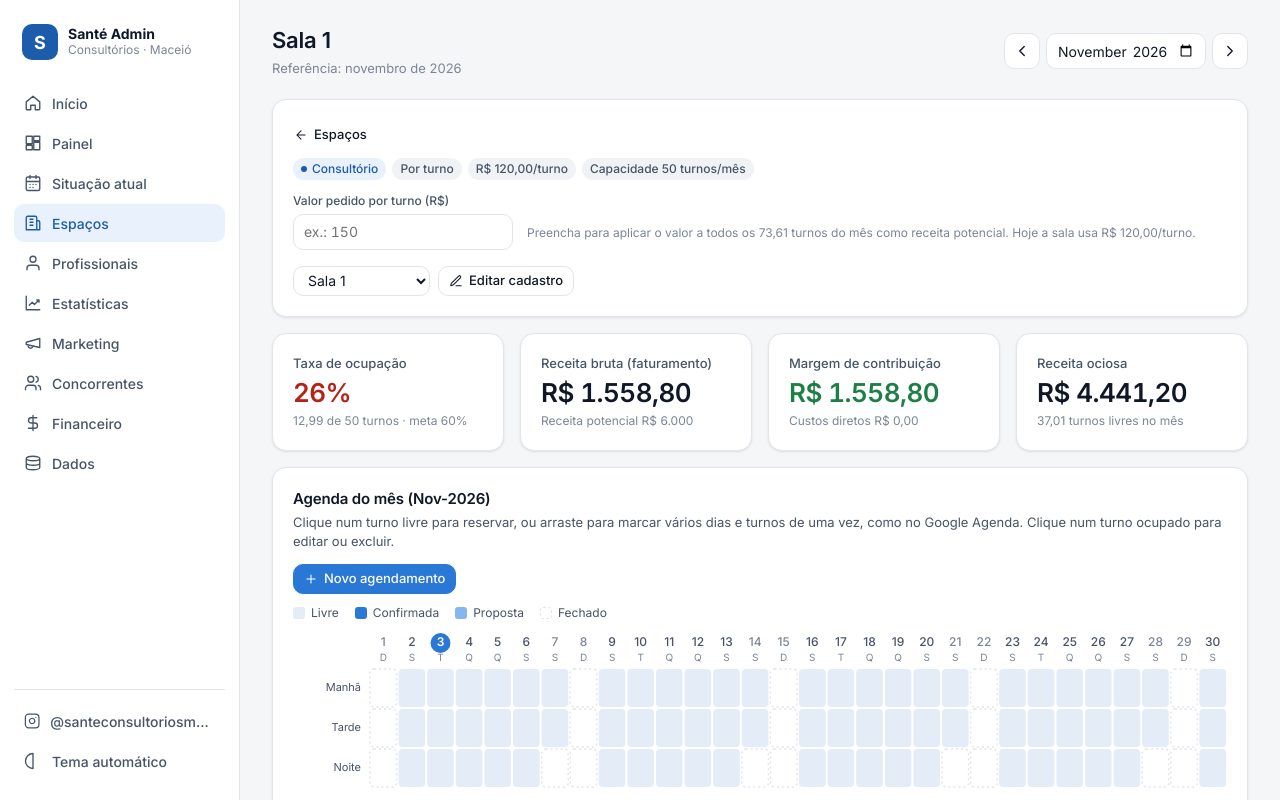
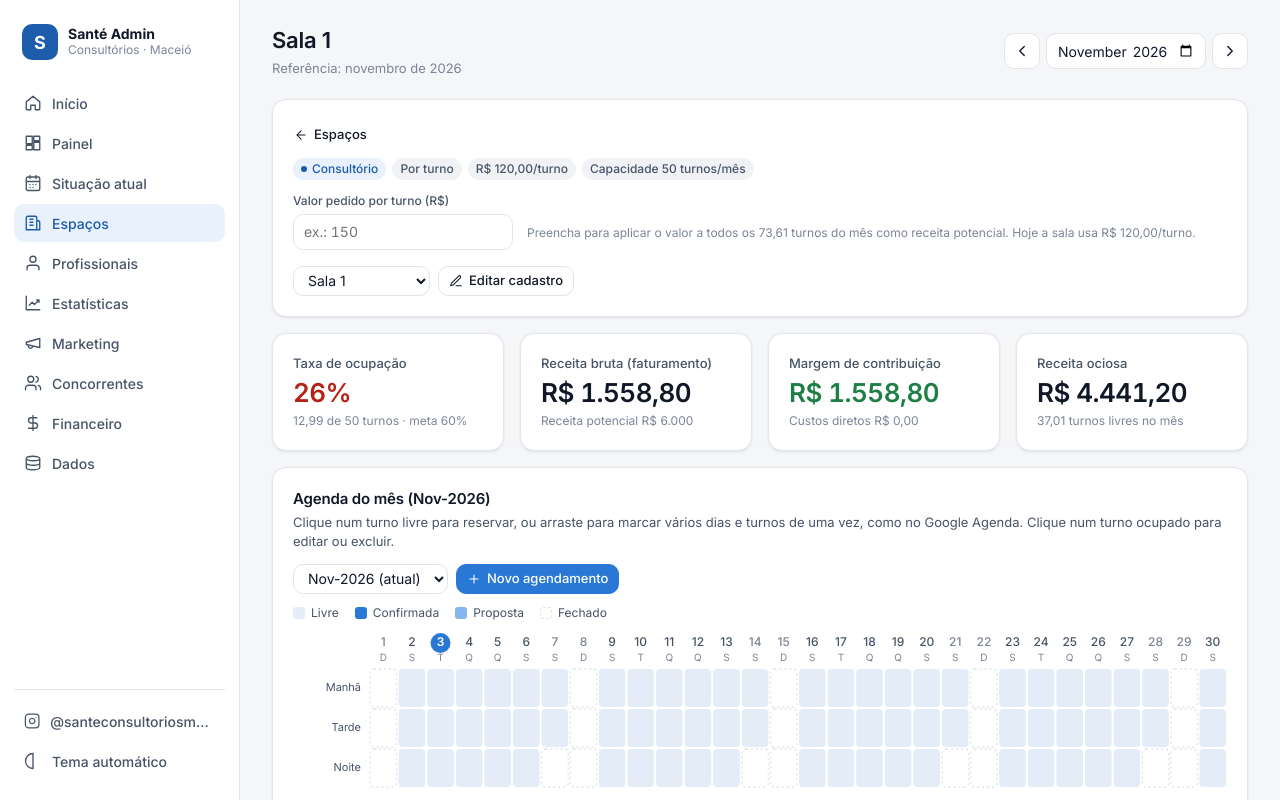
Before and after one commit to igoralves1/sante-admin, a Vue app: page /#/espacos/e1 in a window 1280 px wide. Shown: the top 800 px of the page. Built offline with nearby package versions, Linux system fonts and the light colour scheme.

Commit message:
Agenda: lista de meses para agendar em outros meses

```diff
--- a/src/views/EspacoDetalhe.vue
+++ b/src/views/EspacoDetalhe.vue
@@ -35,11 +35,19 @@ const hoje = (() => {
   return `${d.getFullYear()}-${pad(d.getMonth() + 1)}-${pad(d.getDate())}`
 })()
 const MES_ABREV = ['jan', 'fev', 'mar', 'abr', 'mai', 'jun', 'jul', 'ago', 'set', 'out', 'nov', 'dez']
-// mês de referência no título, ex.: "Nov-2026"
-const mesTitulo = computed(() => {
-  const [y, m] = state.mes.split('-').map(Number)
+// mês no formato do título, ex.: "Nov-2026"
+const rotuloMes = (mes) => {
+  const [y, m] = mes.split('-').map(Number)
   const t = MES_ABREV[m - 1]
   return `${t[0].toUpperCase()}${t.slice(1)}-${y}`
+}
+const mesTitulo = computed(() => rotuloMes(state.mes))
+// meses para agendar: 6 para trás e 12 à frente do mês corrente (mais o escolhido, se estiver fora)
+const mesesAgenda = computed(() => {
+  const atual = mesAtual()
+  const lista = Array.from({ length: 19 }, (_, i) => addMes(atual, i - 6))
+  if (!lista.includes(state.mes)) lista.push(state.mes)
+  return lista.sort().map((m) => ({ m, t: `${rotuloMes(m)}${m === atual ? ' (atual)' : ''}` }))
 })
 
 // grade de vagas × meses só para o administrativo (coworking); salas e piscina usam a agenda de turnos
@@ -586,7 +594,12 @@ const tomStatus = { Confirmada: 'good', 'Base inicial': 'warn', Proposta: 'info'
           <p v-if="porVagas">Cada linha é uma vaga, cada coluna um mês. Arraste sobre os meses livres para criar um contrato; clique num contrato para editar.</p>
           <p v-else>Clique num turno livre para reservar, ou arraste para marcar vários dias e turnos de uma vez, como no Google Agenda. Clique num turno ocupado para editar ou excluir.</p>
         </div>
-        <button class="btn primary sm" type="button" @click="novoManual"><Icon name="plus" :size="14" /> {{ porVagas ? 'Novo contrato' : 'Novo agendamento' }}</button>
+        <div class="toolbar">
+          <select v-if="!porVagas" v-model="state.mes" class="sel-mes" aria-label="Mês da agenda">
+            <option v-for="o in mesesAgenda" :key="o.m" :value="o.m">{{ o.t }}</option>
+          </select>
+          <button class="btn primary sm" type="button" @click="novoManual"><Icon name="plus" :size="14" /> {{ porVagas ? 'Novo contrato' : 'Novo agendamento' }}</button>
+        </div>
       </div>
       <div class="legend small key">
         <span><i class="k-livre" />Livre</span>
@@ -880,6 +893,7 @@ const tomStatus = { Confirmada: 'good', 'Base inicial': 'warn', Proposta: 'info'
 .tags { display: flex; flex-wrap: wrap; gap: 6px; }
 .head-act { display: flex; gap: 8px; align-items: center; flex-wrap: wrap; }
 .head-act select { height: 30px; }
+.sel-mes { height: 30px; }
 .key { display: flex; flex-wrap: wrap; gap: 16px; margin: -6px 0 8px; color: var(--text-2); }
 .key span { display: inline-flex; align-items: center; gap: 6px; }
 .key i { width: 12px; height: 12px; border-radius: 3px; display: inline-block; }
```
